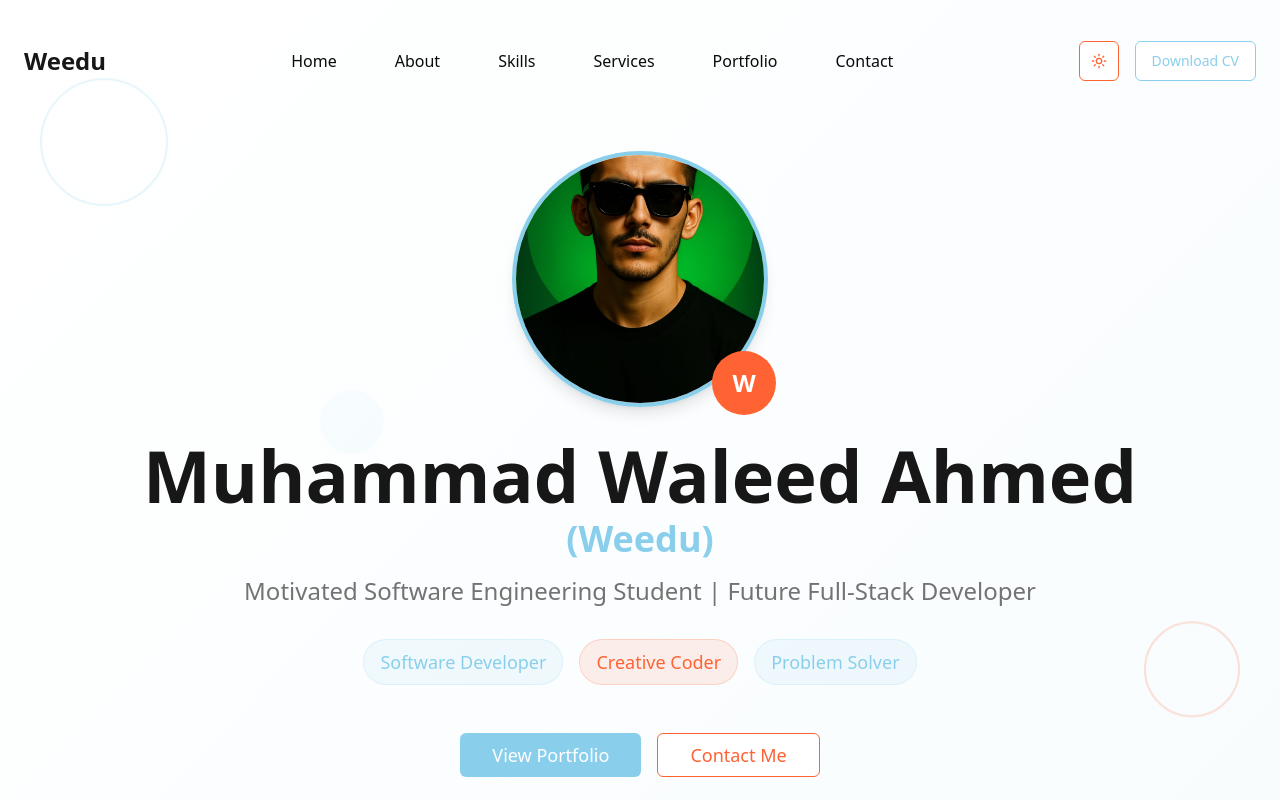
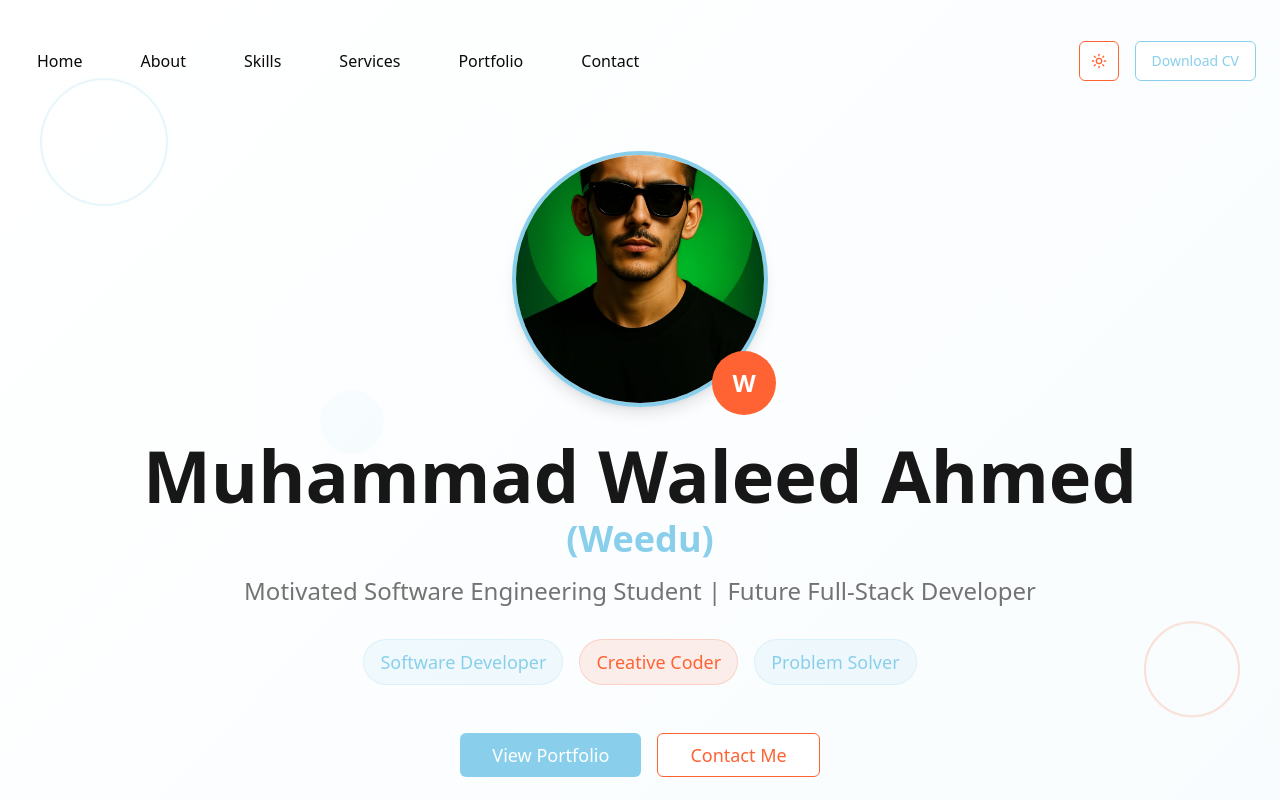
Before and after one commit to weedu230/waleed-portfolio, a React (Vite) app: page / in a window 1280 px wide. Shown: the top 800 px of the page. Built offline with nearby package versions, Linux system fonts and the light colour scheme.

Commit message:
Remove "Weedu" from navbar
Removed the "Weedu" text from the navigation bar.

```diff
--- a/src/components/Navigation.tsx
+++ b/src/components/Navigation.tsx
@@ -49,9 +49,6 @@ const Navigation = () => {
     }`}>
       <div className="container mx-auto px-6 py-4">
         <div className="flex items-center justify-between">
-          <div className="text-2xl font-bold text-primary">
-            Weedu
-          </div>
 
           <div className="hidden md:flex items-center space-x-8">
             <button
```
